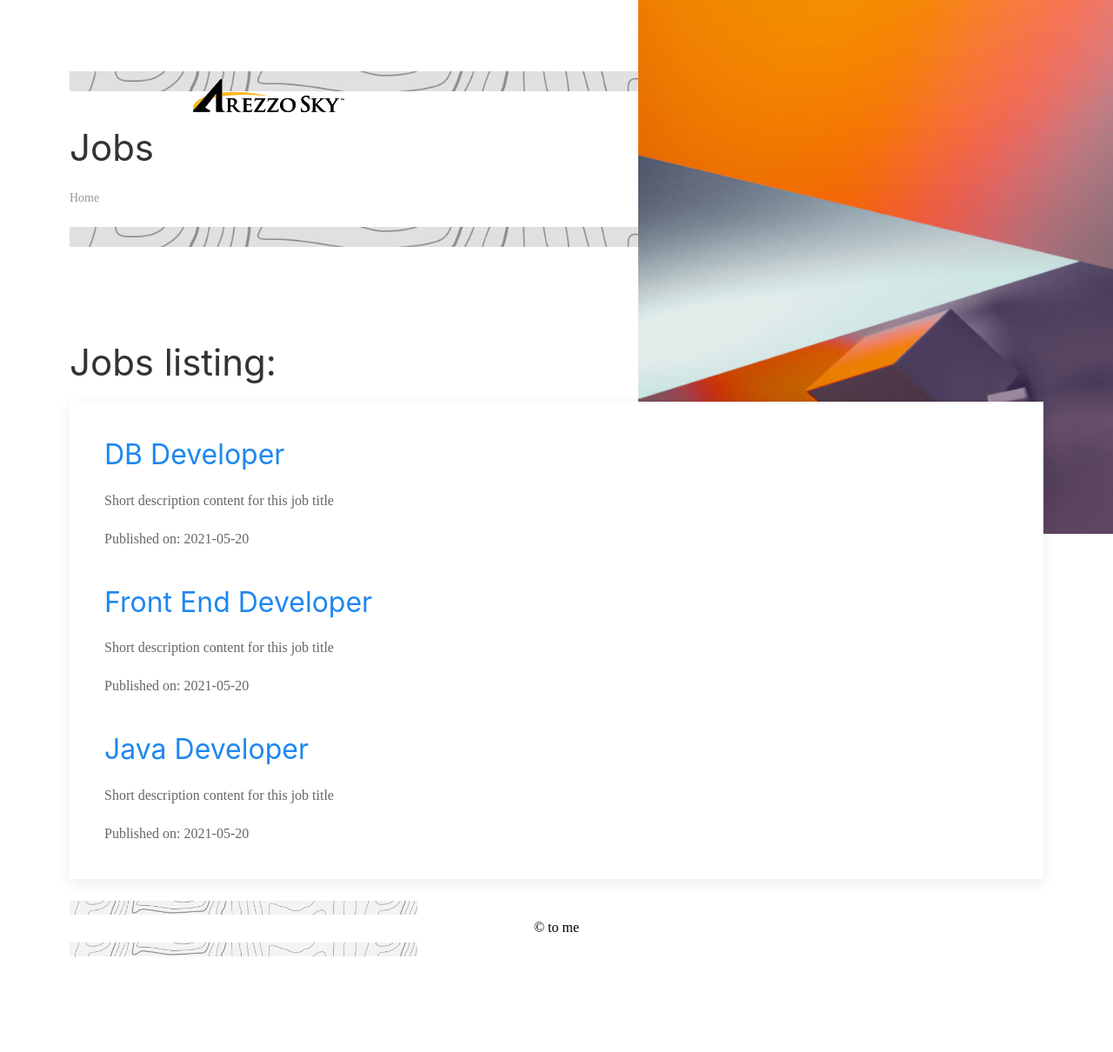
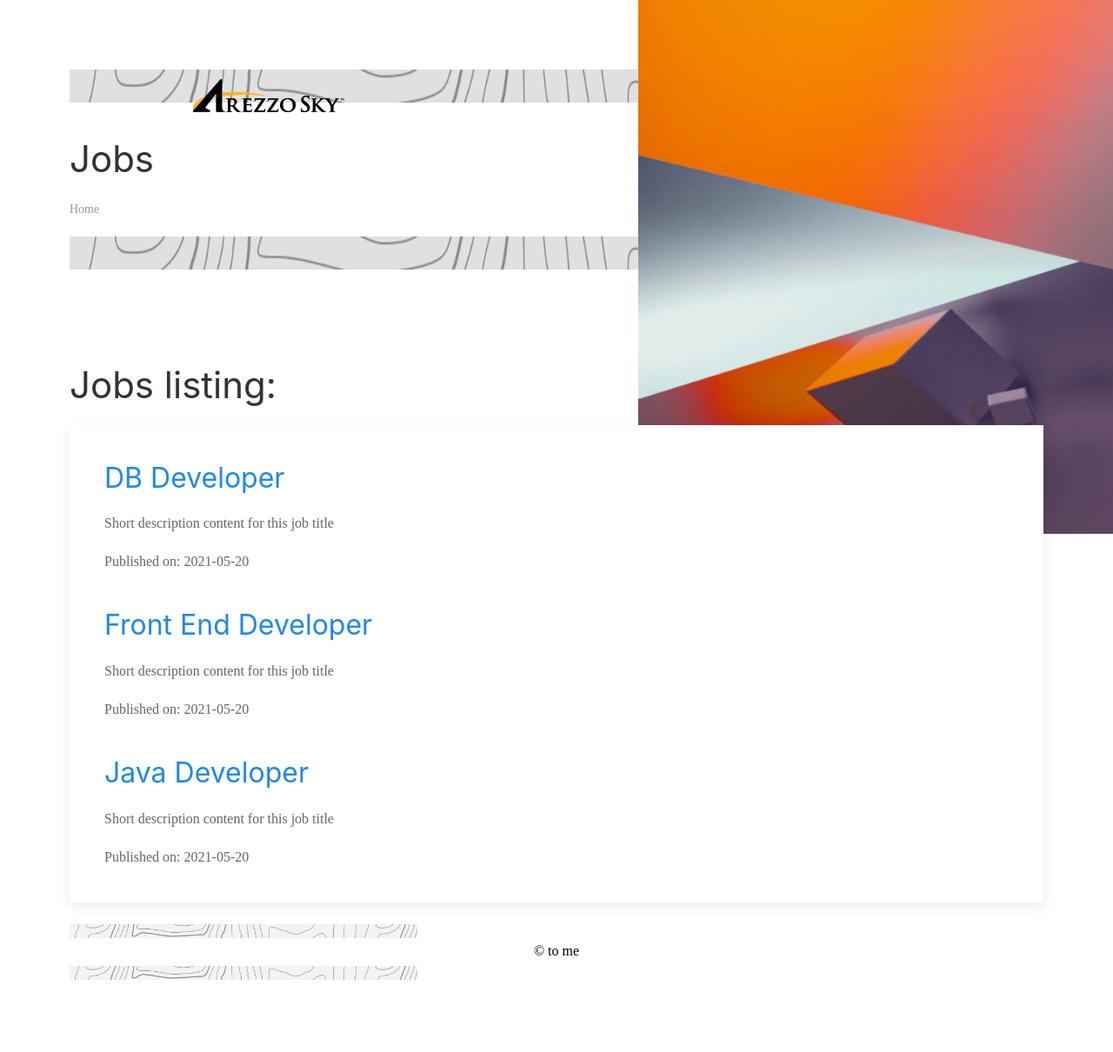
Before and after one commit to dhananjay-fe/dhananjay-fe.github.io, a Jekyll site: the page built from index.md, in a window 1280 px wide. Shown: the whole page at 87% size. Built offline with Jekyll 4.4.1, drawn with Linux system fonts in a browser that asks for light colours; nearby versions of some CDN libraries; our own code applies the rules of GitHub Pages for plain Markdown files; before the commit the page ends 1183 px from its top, so only the background shows below that.

Commit message:
Update main.css

```diff
--- a/assets/css/main.css
+++ b/assets/css/main.css
@@ -20,3 +20,10 @@
 left: 734px;
 top: -94px;
 }
+
+.header_img{
+   top : 0;
+    left: 0;
+    width: 100%;
+    height: 38px;
+}
```
